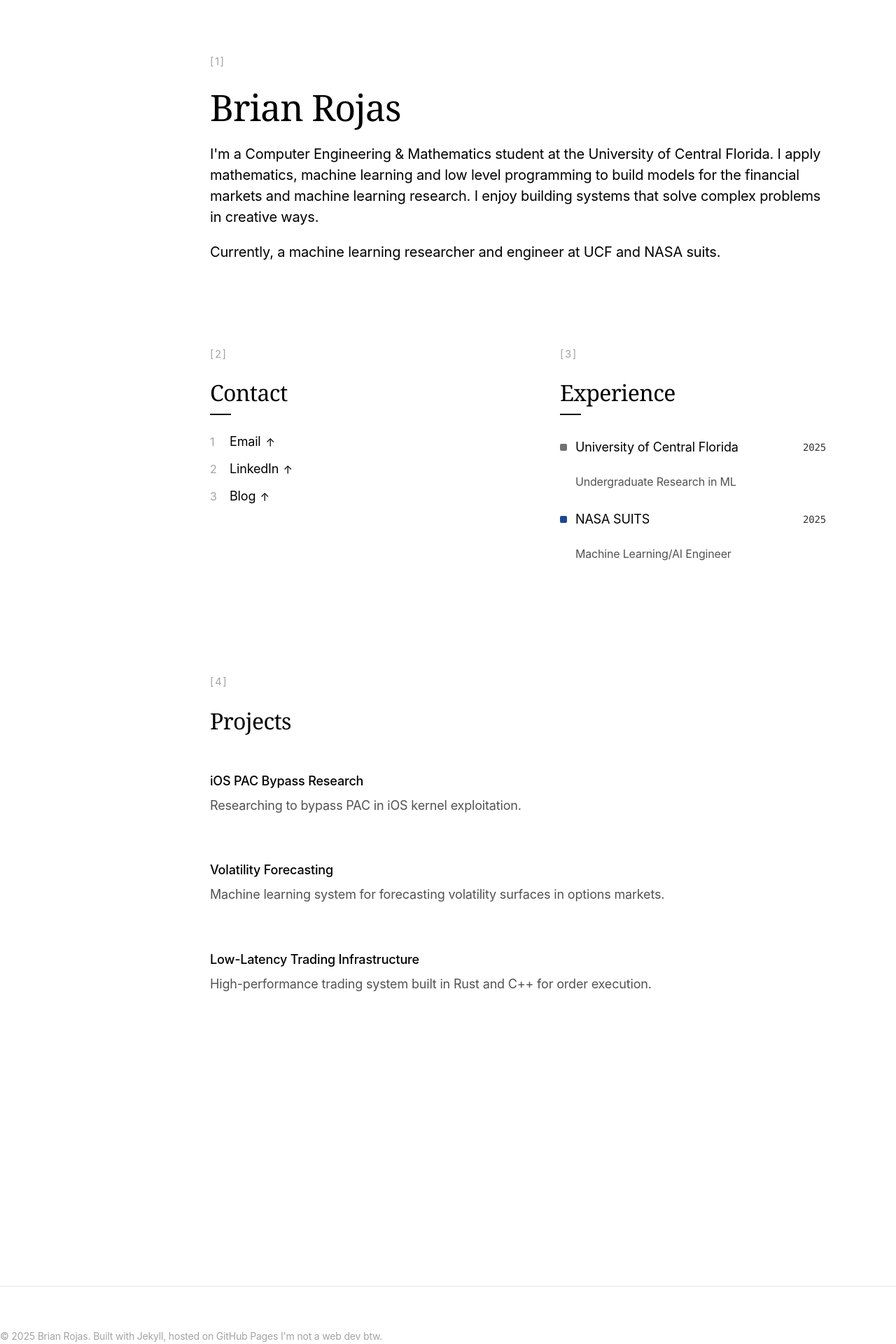
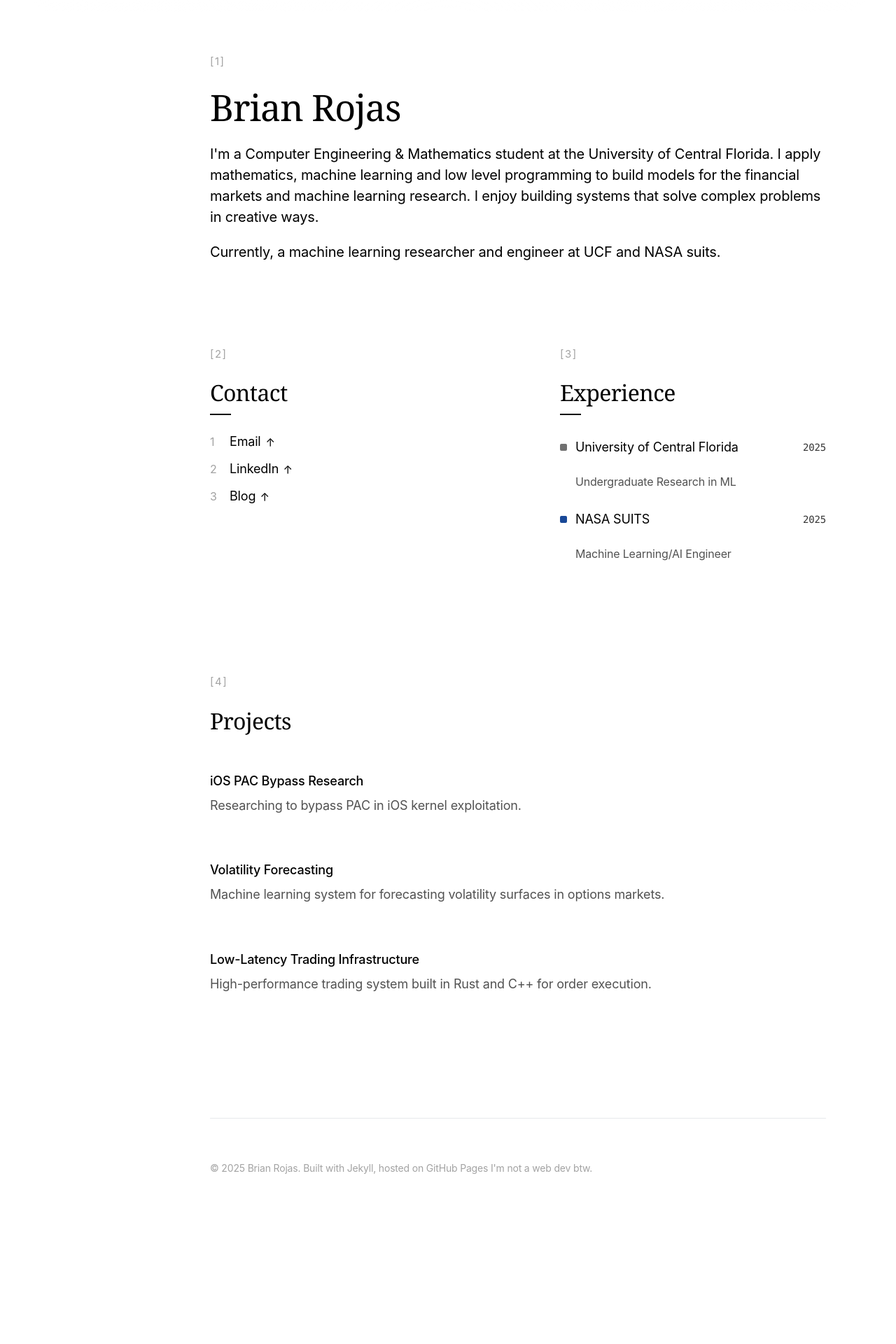
Before and after one commit to brianrojrc/brianrojrc.github.io, a Jekyll site: the page built from index.md, in a window 1280 px wide. Shown: the part 883-2803 px from the top of the page at 70% size. Built offline with Jekyll 4.4.1, drawn with Linux system fonts in a browser that asks for light colours; some web fonts are replaced; after the commit the page ends 2683 px from its top, so only the background shows below that.

Commit message:
Update default.html

```diff
--- a/_layouts/default.html
+++ b/_layouts/default.html
@@ -33,10 +33,12 @@
     <main class="main-content">
         <div class="container">
             {{ content }}
+
+            <footer>
+                <p>© 2025 Brian Rojas. Built with Jekyll, hosted on GitHub Pages I'm not a web dev btw.</p>
+            </footer>
         </div>
     </main>
-
-    {% include footer.html %}
 
     <!-- Mathematical Background -->
     <div class="math-background" id="mathBackground"></div>
```
